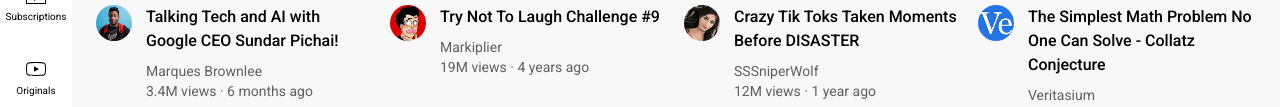
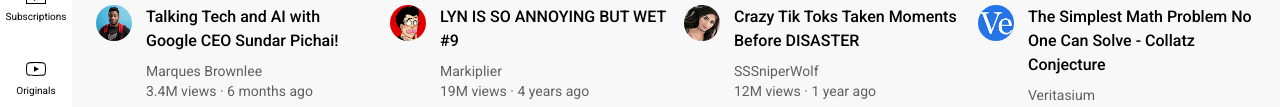
Before and after one commit to 7ucky7vn/777, a plain HTML site: page index.html in a window 1280 px wide. Shown: the part 243-350 px from the top of the page. Drawn offline with Linux system fonts and the light colour scheme.

Commit message:
Update index.html

```diff
--- a/index.html
+++ b/index.html
@@ -111,7 +111,7 @@
             </div>
             <div class="video-info">
               <p class="video-title">
-                Try Not To Laugh Challenge #9
+                LYN IS SO ANNOYING BUT WET #9
               </p>
               <p class="video-author">
                 Markiplier
```
